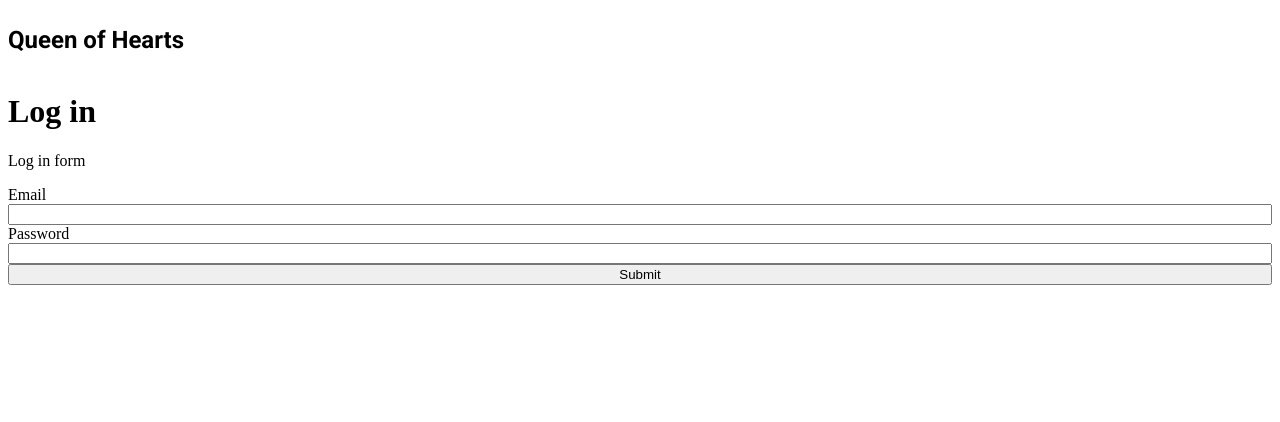
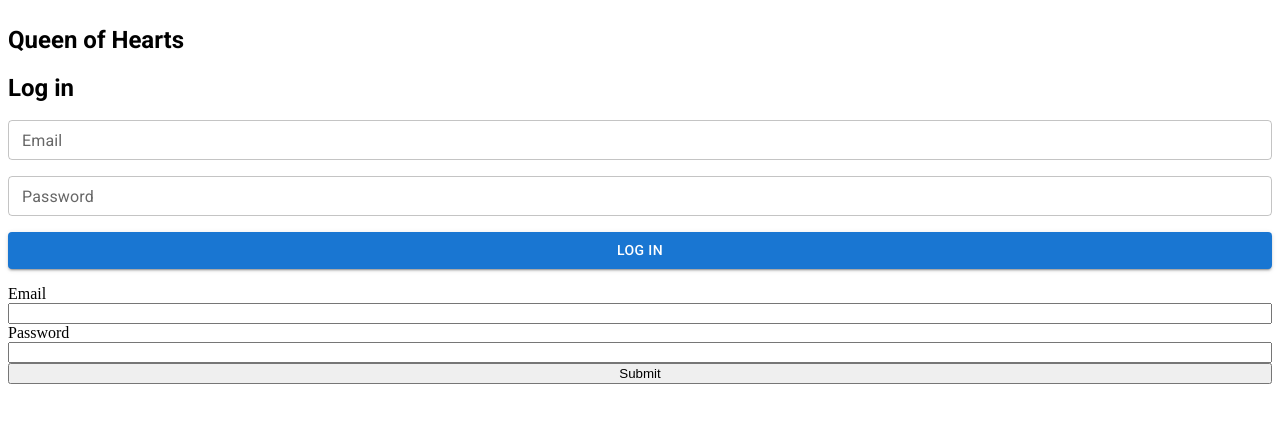
Before and after one commit to recondesigns/queen-of-hearts, a Next.js app: page /login in a window 1280 px wide. Shown: the top 422 px of the page. Built offline with nearby package versions, Linux system fonts and the light colour scheme; no server answers.

Commit message:
feat: added styles and MUI components to log in form

```diff
--- a/src/app/login/LogInForm.tsx
+++ b/src/app/login/LogInForm.tsx
@@ -1,11 +1,49 @@
 'use client'
 import React from 'react'
+import Box from '@mui/material/Box'
+import Typography from '@mui/material/Typography'
+import TextField from '@mui/material/TextField'
+import Button from '@mui/material/Button'
 
 const LogInForm = () => {
   return (
-    <>
-      <p>Log in form</p>
-    </>
+    <Box
+      component={'form'}
+      pb={2}
+      // sx={{border: '2px solid orange'}}
+    >
+      <Typography variant={'h5'} pb={2} sx={{fontWeight: 'bold'}}>Log in</Typography>
+      <Box
+        gap={2}
+        sx={{
+          display: 'flex',
+          flexDirection: 'column',
+      }}
+      >
+        <TextField
+          label={'Email'}
+          size={'small'}
+          type={'email'}
+        />
+        <TextField
+          label={'Password'}
+          size={'small'}
+          type={'password'}
+        />
+      </Box>
+      <Box pt={2}>
+        <Button variant={'contained'} fullWidth>Log in</Button>
+      </Box>
+
+      {/*<form style={{display: 'flex', flexDirection: 'column'}}>*/}
+      {/*  <label>Email</label>*/}
+      {/*  <input value={email} onChange={e => setEmail(e.target.value)}/>*/}
+      {/*  <label>Password</label>*/}
+      {/*  <input value={password} onChange={e => setPassword(e.target.value)}/>*/}
+      {/*  <button type='button' onClick={handleLogin}>Submit</button>*/}
+      {/*  {error && <p>{error}</p>}*/}
+      {/*</form>*/}
+    </Box>
   )
 }
 
--- a/src/app/login/page.tsx
+++ b/src/app/login/page.tsx
@@ -23,7 +23,7 @@ export default function LoginPage() {
 
   return (
     <div>
-      <h1>Log in</h1>
+      {/*<h1>Log in</h1>*/}
       <LogInForm />
       <form style={{ display: 'flex', flexDirection: 'column' }}>
         <label>Email</label>
```
